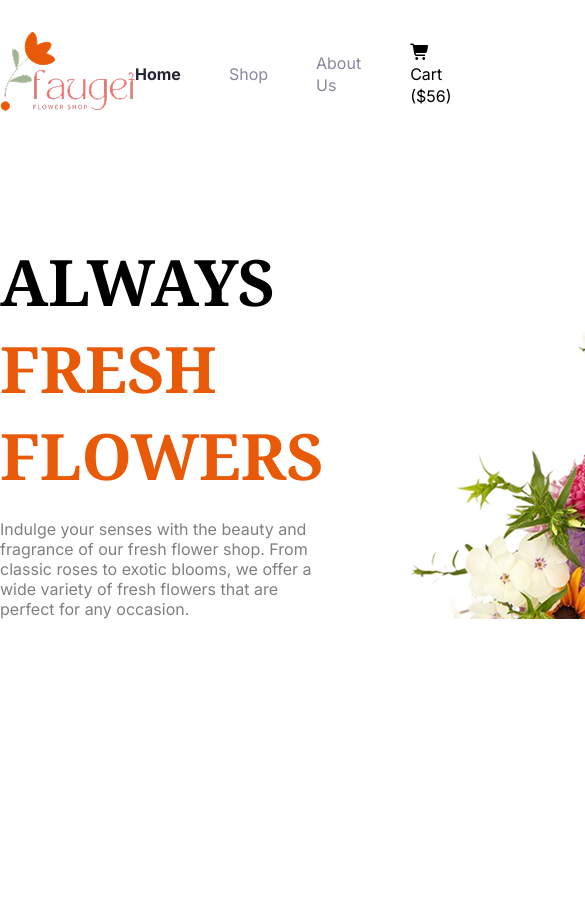
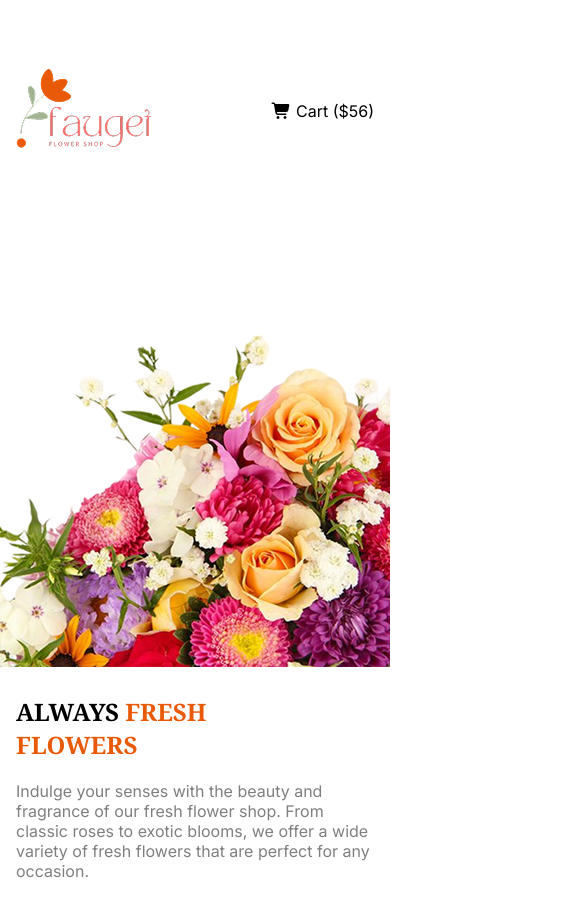
Before and after one commit to mahmud014/A02-Responsive-Flowers, a plain HTML site: page index.html in a window 390 px wide. Shown: the top 916 px of the page, 585 px wide, since content can reach past the window. Before the commit the page ends 844 px from the top, so only its background shows below. Drawn offline with Linux system fonts and the light colour scheme.

Commit message:
add header and hero section responsive

```diff
--- a/index.html
+++ b/index.html
@@ -42,10 +42,11 @@
       </nav>
     </header>
     <main>
+      <!-- hero section -->
       <section>
         <div class="hero">
           <div class="hero-details">
-            <h1>ALWAYS <span class="title-design">FRESH FLOWERS</span></h1>
+            <h1>ALWAYS <span class="title-design">FRESH <br>FLOWERS</span></h1>
             <p>Indulge your senses with the beauty and fragrance of our fresh flower shop. From classic roses to exotic blooms, we offer a wide variety of fresh flowers that are perfect for any occasion.</p>
           </div>
           <div>
--- a/styles/style.css
+++ b/styles/style.css
@@ -72,3 +72,27 @@ header {
   font-family: var(--body-text-font);
   color: #00000080;
 }
+
+/* responsive media */
+@media screen and (max-width: 576px) {
+  .navbar {
+    justify-content: space-between;
+    align-items: center;
+    margin: 13px 16px 28px;
+  }
+  .nav-item {
+    visibility: hidden;
+    flex-direction: column;
+  }
+  /* hero */
+  .hero {
+    flex-direction: column-reverse;
+  }
+  .hero h1 {
+    font-size: 1.5rem;
+    font-weight: 700;
+  }
+  .hero-details {
+    margin: 28px 16px 65px 16px;
+  }
+}
```
